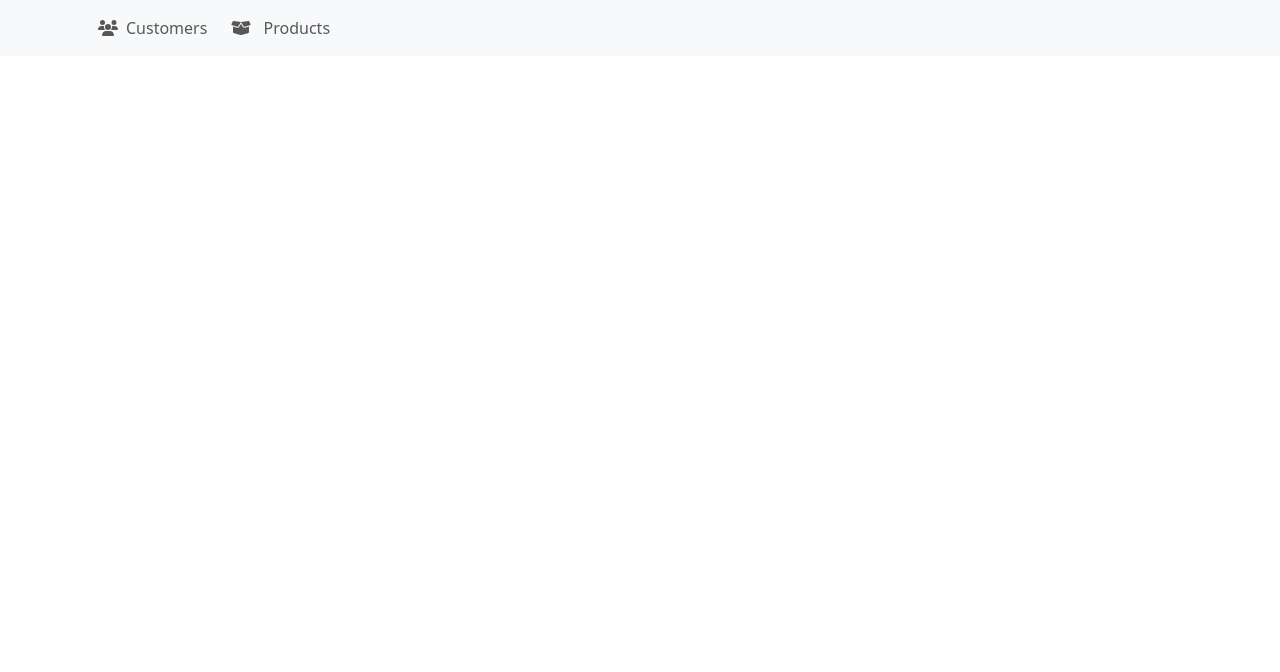
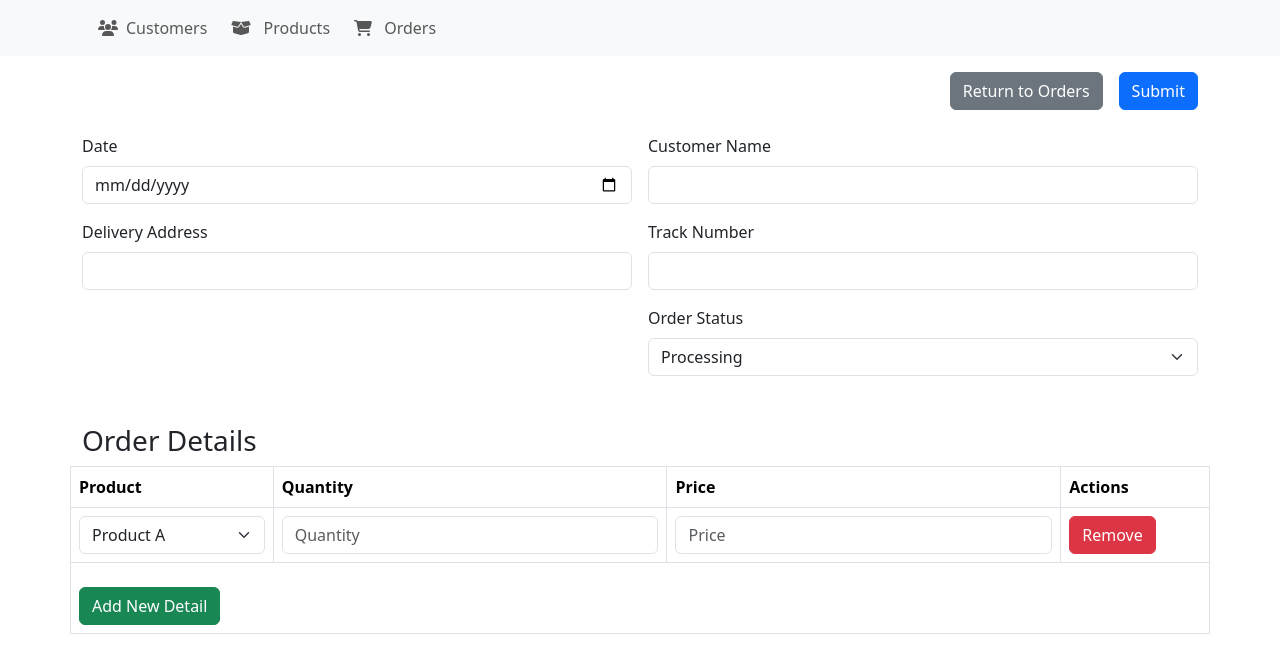
Before and after one commit to Fatoumacisse99/commercial_Management_app, a Vue app: page /add-order in a window 1280 px wide. Before the commit this address had no page. Shown: the top 672 px of the page. Built offline with nearby package versions, Linux system fonts and the light colour scheme.

Commit message:
Ajout des fonctionnalités de gestion des commandes

```diff
--- a/src/App.vue
+++ b/src/App.vue
@@ -12,9 +12,9 @@
         <li class="nav-item">
           <router-link class="nav-link" to="/list-product"> <i class="fa-solid fa-box-open mx-2"></i> Products </router-link>
         </li>
-        <!-- <li class="nav-item">
+        <li class="nav-item">
           <router-link class="nav-link" to="/orders"> <i class="fa-solid fa-cart-shopping mx-2"></i> Orders </router-link>
-        </li> -->
+        </li>
       </ul>
     </div>
   </nav>
--- /dev/null
+++ b/src/components/orders/AjouterOrder.vue
@@ -0,0 +1,115 @@
+<template>
+  <div class="container">
+    <div class="mt-3 d-flex justify-content-end mb-4">
+      <router-link to="/orders" class="btn btn-secondary me-3">Return to Orders</router-link>
+      <a to="/add-order" class="btn btn-primary">Submit</a>
+    </div>
+    <form class="row g-3">
+      <div class="col-md-6">
+        <label for="inputDate4" class="form-label">Date</label>
+        <input type="Date" class="form-control" id="inputDate4" />
+      </div>
+      <div class="col-md-6">
+        <label for="inputName4" class="form-label">Customer Name</label>
+        <input type="text" class="form-control" id="inputName4" />
+      </div>
+      <div class="col-md-6">
+        <label for="inputAddress4" class="form-label">Delivery Address</label>
+        <input type="text" class="form-control" id="inputAddress4" />
+      </div>
+      <div class="col-md-6">
+        <label for="inputNumber4" class="form-label">Track Number</label>
+        <input type="number" class="form-control" id="inputNumber4" />
+      </div>
+      <div class="col-md-6 offset-6">
+        <label for="inputOrder4" class="form-label">Order Status</label>
+        <select class="form-select">
+          <option value="ProductA">Processing</option>
+          <option value="ProductB">Shipped</option>
+          <option value="ProductC">Delivered</option>
+        </select>
+      </div>
+    </form>
+    <div class="row mt-5">
+      <h3>Order Details</h3>
+      <table class="table table-bordered">
+        <thead>
+          <tr>
+            <th scope="col">Product</th>
+            <th scope="col">Quantity</th>
+            <th scope="col">Price</th>
+            <th scope="col">Actions</th>
+          </tr>
+        </thead>
+        <tbody>
+          <tr v-for="(detail, index) in orderDetails" :key="index">
+            <td>
+              <select class="form-select">
+                <option value="ProductA">Product A</option>
+                <option value="ProductB">Product B</option>
+                <option value="ProductC">Product C</option>
+              </select>
+            </td>
+            <td>
+              <input
+                type="number"
+                min="1"
+                class="form-control"
+                placeholder="Quantity"
+                required
+              />
+            </td>
+            <td>
+              <input
+                type="number"
+                min="0"
+                class="form-control"
+                placeholder="Price"
+                required
+              />
+            </td>
+            <td>
+              <button class="btn btn-danger" @click="removeDetail(index)">
+                Remove
+              </button>
+            </td>
+          </tr>
+
+          <tr>
+            <td colspan="4">
+              <button class="btn btn-success mt-3" @click="addDetail">
+                Add New Detail
+              </button>
+            </td>
+          </tr>
+        </tbody>
+      </table>
+    </div>
+  </div>
+</template>
+
+<script setup>
+import { ref } from 'vue';
+
+// Liste des détails de commande
+const orderDetails = ref([
+  { product: 'ProductA', quantity: 1, price: 0 },
+]);
+
+// Fonction pour ajouter un nouveau détail
+const addDetail = () => {
+  orderDetails.value.push({ product: 'ProductA', quantity: 1, price: 0 });
+};
+
+// Fonction pour supprimer un détail
+const removeDetail = (index) => {
+  if (orderDetails.value.length === 1) {
+    alert("Vous ne pouvez pas supprimer le dernier détail.");
+  } else {
+    orderDetails.value.splice(index, 1);
+  }
+};
+</script>
+
+<style scoped>
+</style>
--- /dev/null
+++ b/src/components/orders/ListOrder.vue
@@ -0,0 +1,110 @@
+<!-- ListOrder.vue -->
+<template>
+  <div class="container">
+    <h2>List of Orders</h2>
+    <div class="d-flex justify-content-end mb-4">
+      <router-link to="/add-order" class="btn btn-primary">Add New Order</router-link>
+    </div>
+
+    <table class="table table-bordered table-striped">
+      <thead>
+        <tr>
+          <th scope="col">Date</th>
+          <th scope="col">Customer</th>
+          <th scope="col">Delivery Address</th>
+          <th scope="col">Track Number</th>
+          <th scope="col">Status</th>
+          <th scope="col">Actions</th>
+        </tr>
+      </thead>
+      <tbody>
+        <tr v-for="(order, index) in orders" :key="index">
+          <td>{{ order.date }}</td>
+          <td>{{ order.customer }}</td>
+          <td>{{ order.deliveryAddress }}</td>
+          <td>{{ order.trackNumber }}</td>
+          <td>{{ order.status }}</td>
+          <td class="text-center">
+            <button class="btn btn-link p-0" @click="showOrderDetails(order)" title="Details">
+              <i class="fas fa-eye mx-2" style="color: #17a2b8;"></i>
+            </button>
+            <button class="btn btn-link p-0" @click="editOrderModal(order)" title="Edit">
+              <i class="fas fa-edit mx-2" style="color: #ffc107;"></i>
+            </button>
+            <button class="btn btn-link p-0" @click="deleteOrder(order)" title="Delete">
+              <i class="fas fa-trash mx-2" style="color: #dc3545;"></i>
+            </button>
+          </td>
+        </tr>
+      </tbody>
+    </table>
+
+    <!-- Modal for order details (or you can use another method like router navigation) -->
+    <div v-if="selectedOrder" class="modal" tabindex="-1" style="display:block; background:rgba(0, 0, 0, 0.5);">
+      <div class="modal-dialog">
+        <div class="modal-content">
+          <div class="modal-header">
+            <h5 class="modal-title">Order Details</h5>
+            <button type="button" class="btn-close" @click="closeModal"></button>
+          </div>
+          <div class="modal-body">
+            <p><strong>Date:</strong> {{ selectedOrder.date }}</p>
+            <p><strong>Customer:</strong> {{ selectedOrder.customer }}</p>
+            <p><strong>Delivery Address:</strong> {{ selectedOrder.deliveryAddress }}</p>
+            <p><strong>Track Number:</strong> {{ selectedOrder.trackNumber }}</p>
+            <p><strong>Status:</strong> {{ selectedOrder.status }}</p>
+          </div>
+          <div class="modal-footer">
+            <button type="button" class="btn btn-secondary" @click="closeModal">Close</button>
+          </div>
+        </div>
+      </div>
+    </div>
+  </div>
+</template>
+
+<script setup>
+import { ref } from 'vue';
+
+// List of orders
+const orders = ref([
+  { date: '25/07/2024', customer: 'John Doe', deliveryAddress: '123 Main St, New York, NY', trackNumber: 'TN001', status: 'Shipped' },
+  { date: '26/07/2024', customer: 'Jane Smith', deliveryAddress: '456 Oak St, Los Angeles, CA', trackNumber: 'TN002', status: 'Delivered' },
+  { date: '27/07/2024', customer: 'Alice Martin', deliveryAddress: '789 Pine St, Chicago, IL', trackNumber: 'TN003', status: 'Processing' },
+]);
+
+// Selected order for details or editing
+const selectedOrder = ref(null);
+
+// Function to show order details
+const showOrderDetails = (order) => {
+  selectedOrder.value = order;
+};
+
+// Function to edit an order (you can redirect to another page or use a modal)
+const editOrderModal = (order) => {
+  console.log("Editing order:", order);
+  selectedOrder.value = order;
+};
+
+// Function to delete an order
+const deleteOrder = (order) => {
+  const confirmation = confirm(`Are you sure you want to delete this order?`);
+  if (confirmation) {
+    orders.value = orders.value.filter(o => o !== order);
+    alert(`Order ${order.trackNumber} has been successfully deleted.`);
+  }
+};
+
+// Close modal
+const closeModal = () => {
+  selectedOrder.value = null;
+};
+</script>
+
+<style scoped>
+.table th, .table td {
+  vertical-align: middle;
+  text-align: center;
+}
+</style>
--- a/src/router/index.js
+++ b/src/router/index.js
@@ -4,6 +4,10 @@ import AjouterCustomer from '../components/customers/AjouterCustomer.vue';
 import ModifieCustomer from '../components/customers/ModifierCustomer.vue';
 import DetailCustomer from '../components/customers/DetailCustomer.vue';
 import ListProduct from '../components/products/ListProduct.vue';
+import ListOrder from '../components/orders/ListOrder.vue';
+import AjouterOrder from '../components/orders/AjouterOrder.vue';
+
+
 
 const routes = [
   {
@@ -31,6 +35,17 @@ const routes = [
     name: 'ListProduct',
     component: ListProduct,
   },
+  {
+    path: '/orders',
+    name: 'ListOrder',
+    component: ListOrder,
+  },
+  {
+    path: '/add-order',
+    name: 'AjouterOrder',
+    component: AjouterOrder,
+  },
+
 ];
 
 const router = createRouter({
```
